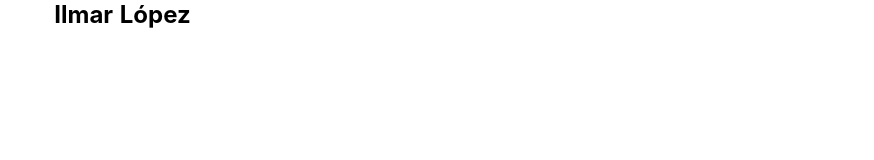
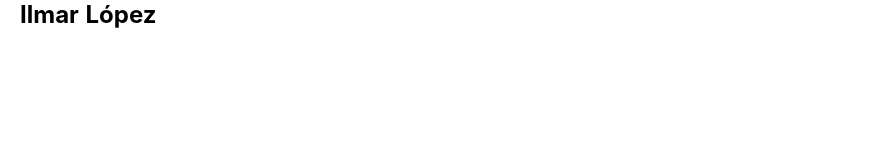
Before and after one commit to IlmarLopez/ilmarlopez.github.io, a Nuxt app: page / in a window 1280 px wide. Shown: the top 160 px of the page, without its empty margins (0-874 px from the left). Built offline with nearby package versions, Linux system fonts and the light colour scheme.

Commit message:
Posición de logo actualizado.

```diff
--- a/components/Logo.vue
+++ b/components/Logo.vue
@@ -18,6 +18,7 @@
 
 .logo h2 {
   text-transform: capitalize;
+  margin-left: 20px;
 }
 
 @keyframes turn {
--- a/pages/index.vue
+++ b/pages/index.vue
@@ -35,7 +35,6 @@
   display: flex;
   justify-content: center;
   align-items: center;
-  text-align: center;
 }
 
 .header {
```
Also changed, not shown: 2 other files (tests, documents, lock files or other folders).
